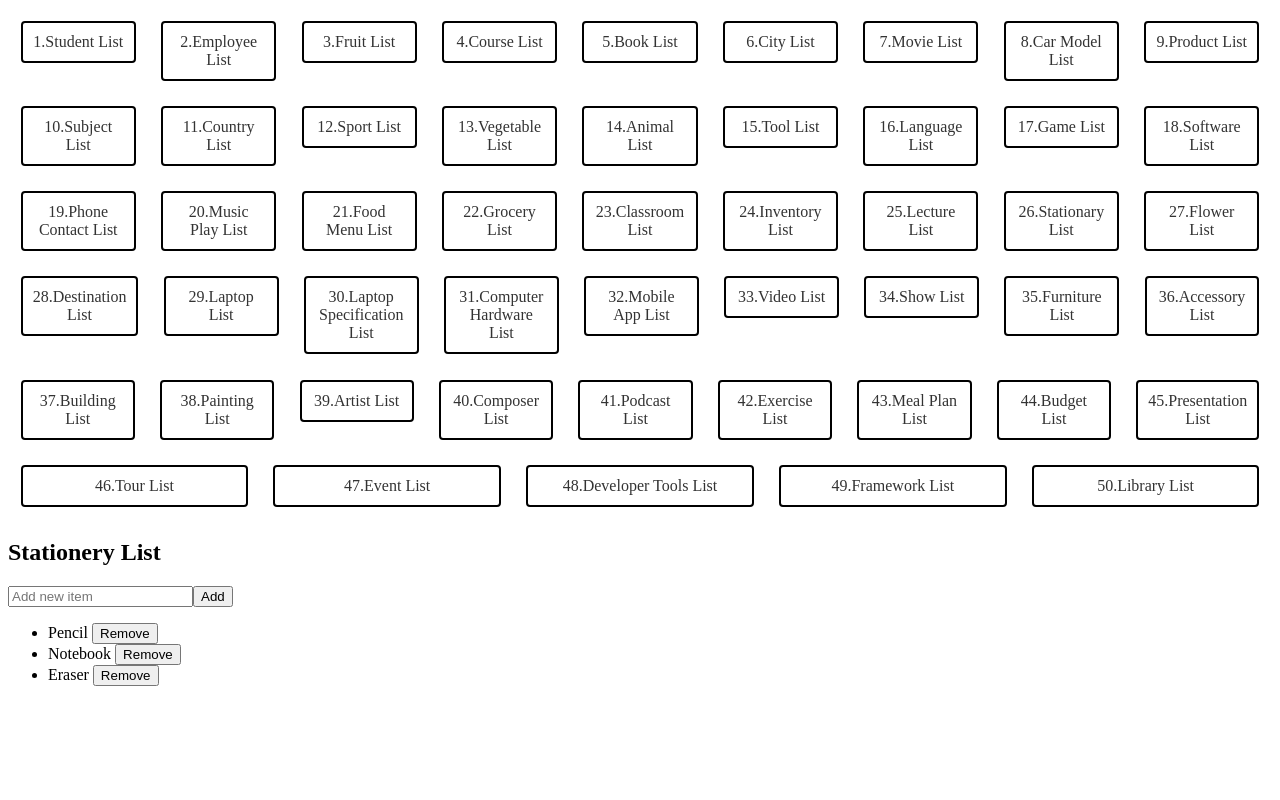
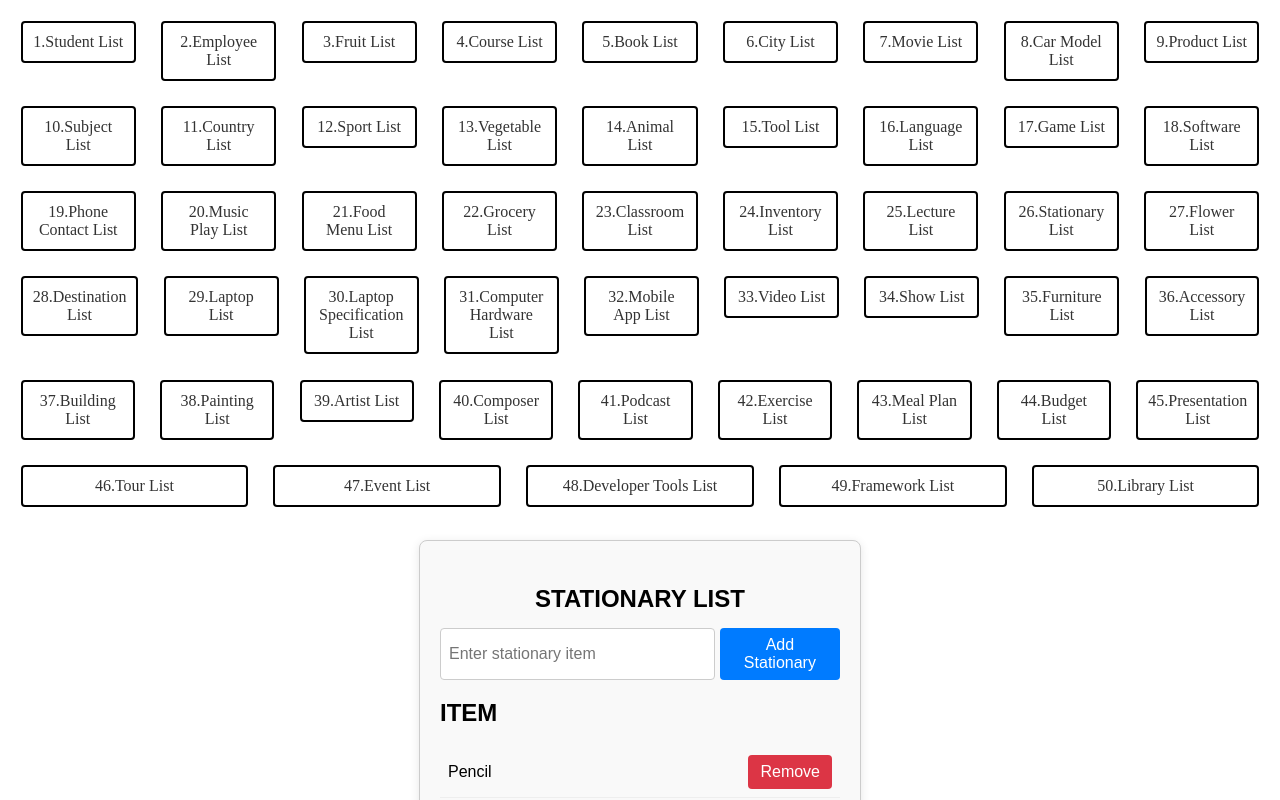
Before and after one commit to Xavierbaliw/Activity15-Angular-with-TypeScript-and-Data-Structures, an Angular app: page /stationarylist in a window 1280 px wide. Shown: the top 800 px of the page. Built offline with nearby package versions, Linux system fonts and the light colour scheme.

Commit message:
Add stationary list services

```diff
--- a/src/app/component/stationarylist/stationarylist.component.css
+++ b/src/app/component/stationarylist/stationarylist.component.css
@@ -0,0 +1,70 @@
+.stationary-list-container {
+  max-width: 400px;
+  margin: 20px auto;
+  padding: 20px;
+  border: 1px solid #ccc;
+  border-radius: 8px;
+  background-color: #f9f9f9;
+  box-shadow: 0 2px 10px rgba(0, 0, 0, 0.1);
+  font-family: Arial, sans-serif;
+}
+
+.stationary-list-container p {
+  font-size: 1.5em;
+  margin-bottom: 15px;
+  font-weight: bold;
+  text-align: center;
+}
+
+.stationary-list-container .add-stationary {
+  display: flex;
+  margin-bottom: 15px;
+}
+
+.stationary-list-container input {
+  width: calc(100% - 120px);
+  padding: 8px;
+  border: 1px solid #ccc;
+  border-radius: 4px;
+  font-size: 1em;
+}
+
+.stationary-list-container button {
+  padding: 8px 12px;
+  background-color: #007bff;
+  color: white;
+  border: none;
+  border-radius: 4px;
+  cursor: pointer;
+  font-size: 1em;
+  margin-left: 5px;
+}
+
+.stationary-list-container button:hover {
+  background-color: #0056b3;
+}
+
+.stationary-list-container ul {
+  list-style: none;
+  padding: 0;
+}
+
+.stationary-list-container li {
+  display: flex;
+  justify-content: space-between;
+  align-items: center;
+  padding: 8px;
+  border-bottom: 1px solid #eee;
+}
+
+.stationary-list-container li:last-child {
+  border-bottom: none;
+}
+
+.stationary-list-container li button {
+  background-color: #dc3545;
+}
+
+.stationary-list-container li button:hover {
+  background-color: #c82333;
+}
--- a/src/app/component/stationarylist/stationarylist.component.html
+++ b/src/app/component/stationarylist/stationarylist.component.html
@@ -1,15 +1,14 @@
-<div>
-  <h2>Stationery List</h2>
+<div class="stationary-list-container">
+  <p>STATIONARY LIST</p>
 
-  <input
-    type="text"
-    [(ngModel)]="newItem"
-    placeholder="Add new item"
-  />
-  <button (click)="addItem()">Add</button>
+  <div class="add-stationary">
+    <input [(ngModel)]="newStationary" placeholder="Enter stationary item" />
+    <button (click)="addStationary()">Add Stationary</button>
+  </div>
 
+  <h2>ITEM</h2>
   <ul>
-    <li *ngFor="let item of stationeryList; let i = index">
+    <li *ngFor="let item of getStationary(); let i = index">
       {{ item }}
       <button (click)="removeItem(i)">Remove</button>
     </li>
--- a/src/app/component/stationarylist/stationarylist.component.ts
+++ b/src/app/component/stationarylist/stationarylist.component.ts
@@ -1,4 +1,5 @@
 import { Component } from '@angular/core';
+import {StationarylistService} from "../../services/stationarylist.service";
 
 @Component({
   selector: 'app-stationarylist',
@@ -6,18 +7,22 @@ import { Component } from '@angular/core';
   styleUrl: './stationarylist.component.css'
 })
 export class StationarylistComponent {
-  stationeryList: string[] = ['Pencil', 'Notebook', 'Eraser'];
+  newStationary: string = '';
 
-  newItem: string = '';
+  constructor(private stationaryListService: StationarylistService) {}
 
-  addItem(): void {
-    if (this.newItem.trim()) {
-      this.stationeryList.push(this.newItem.trim());
-      this.newItem = '';
+  addStationary() {
+    if (this.newStationary.trim()) {
+      this.stationaryListService.addStationary(this.newStationary.trim());
+      this.newStationary = '';
     }
   }
 
-  removeItem(index: number): void {
-    this.stationeryList.splice(index, 1);
+  getStationary(): string[] {
+    return this.stationaryListService.getStationary();
+  }
+
+  removeItem(index: number) {
+    this.stationaryListService.removeStationary(index);
   }
 }
--- /dev/null
+++ b/src/app/services/stationarylist.service.ts
@@ -0,0 +1,22 @@
+import { Injectable } from '@angular/core';
+
+@Injectable({
+  providedIn: 'root'
+})
+export class StationarylistService {
+  private stationaryItems: string[] = ['Pencil', 'Notebook', 'Eraser'];
+
+  addStationary(item: string) {
+    this.stationaryItems.push(item);
+  }
+
+  getStationary(): string[] {
+    return this.stationaryItems;
+  }
+
+  removeStationary(index: number) {
+    if (index > -1) {
+      this.stationaryItems.splice(index, 1);
+    }
+  }
+}
```
Also changed, not shown: 1 other file (tests, documents, lock files or other folders).
